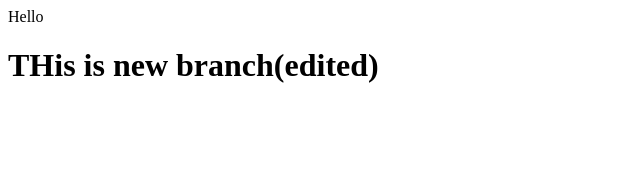
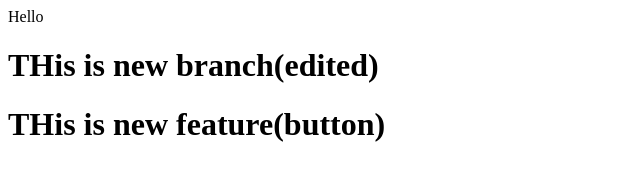
Before and after one commit to Sudarshan519/localrepo, a plain HTML site: page index.html in a window 1280 px wide. Shown: the whole page, without its empty margins (0-640 px from the left). Drawn offline with Linux system fonts and the light colour scheme.

Commit message:
new feature added

```diff
--- a/index.html
+++ b/index.html
@@ -8,5 +8,6 @@
 <body>
     Hello
     <h1>THis is new branch(edited)</h1>
+    <h1>THis is new feature(button)</h1>
 </body>
 </html>
```
